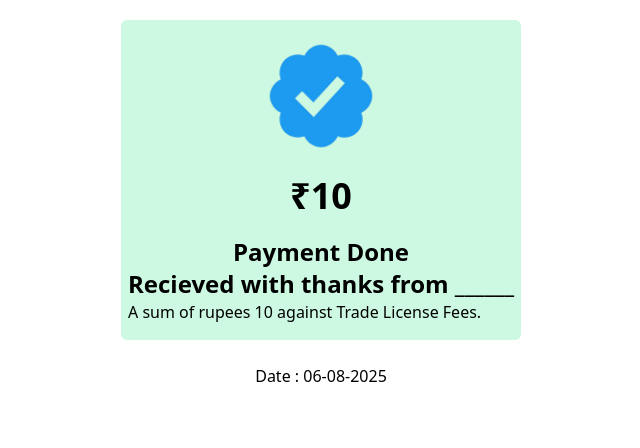
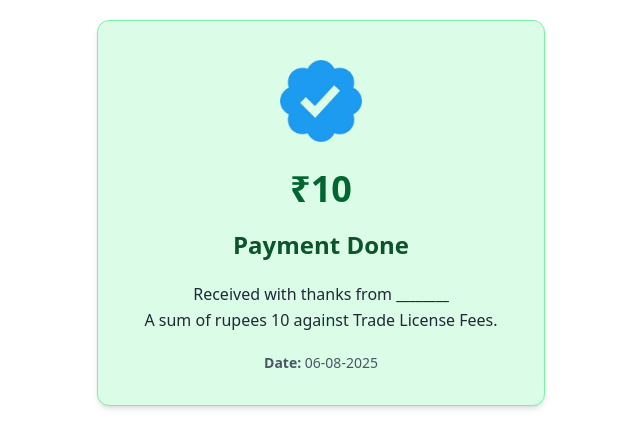
Before and after one commit to Shivvy-The-Coder/RentalGOV, a React (Vite) app in the folder client/: page /paymentStatus in a window 1280 px wide. Shown: the top 448 px of the page, without its empty margins (319-959 px from the left). Built offline with nearby package versions, Linux system fonts and the light colour scheme.

Commit message:
qr payment section has been updated

```diff
--- a/client/src/pages/PaymentStatus.jsx
+++ b/client/src/pages/PaymentStatus.jsx
@@ -1,30 +1,34 @@
-import React from 'react'
+import React from 'react';
 import { assets } from '../assets/assets';
+
 const PaymentStatus = () => {
   return (
-    <div className='w-full'>
-            <div className='mx-auto w-[25rem] h-[40vh] bg-green-400/20 mt-5 flex flex-col rounded-md'>
+    <div className="w-full h-full mt-5 flex  justify-center  px-4">
+      <div className="w-full max-w-md bg-green-100 border border-green-300 rounded-xl shadow-md p-6 sm:p-8 text-center space-y-5">
 
-                <div className='mx-auto mt-4'><img src={assets.PaymentTick} alt=""
-                           className='h-30 w-30' /></div>
-                <div className='mx-auto my-5'>
-                    <h1 className='text-4xl font-bold text-black'>₹10 </h1>
-                </div>
-                <div className='mx-auto'>
-                    <h1 className='text-2xl font-bold text-black'>Payment Done </h1>
-                </div>
-                <div className='mx-auto'>
-                    <h1 className='text-2xl font-bold text-black'>Recieved with thanks from ______ </h1>
-                    <p>A sum of rupees 10 against Trade License Fees.</p>
-                </div>
+        <div>
+          <img src={assets.PaymentTick} alt="Payment Success" className="mx-auto h-24 w-24" />
+        </div>
 
-                <div className='mt-10 mx-auto'>
-                        <p>Date : 06-08-2025</p>
-                </div>
+        <div>
+          <h1 className="text-3xl sm:text-4xl font-bold text-green-800">₹10</h1>
+        </div>
 
-            </div>
+        <div>
+          <h2 className="text-xl sm:text-2xl font-semibold text-green-900">Payment Done</h2>
+        </div>
+
+        <div className="text-gray-800 text-sm sm:text-base leading-relaxed">
+          <p className="font-medium">Received with thanks from <span className="font-bold">________</span></p>
+          <p>A sum of rupees 10 against Trade License Fees.</p>
+        </div>
+
+        <div className="text-sm text-gray-600 mt-4">
+          <p><strong>Date:</strong> 06-08-2025</p>
+        </div>
+      </div>
     </div>
-  )
-}
+  );
+};
 
 export default PaymentStatus;
```
